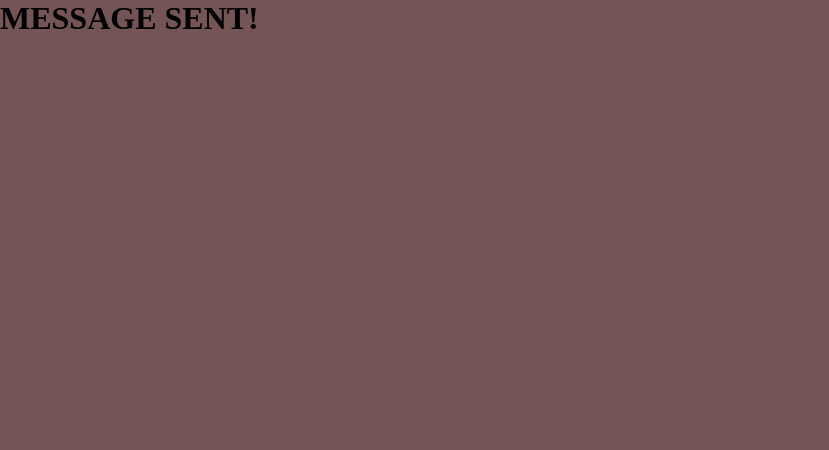
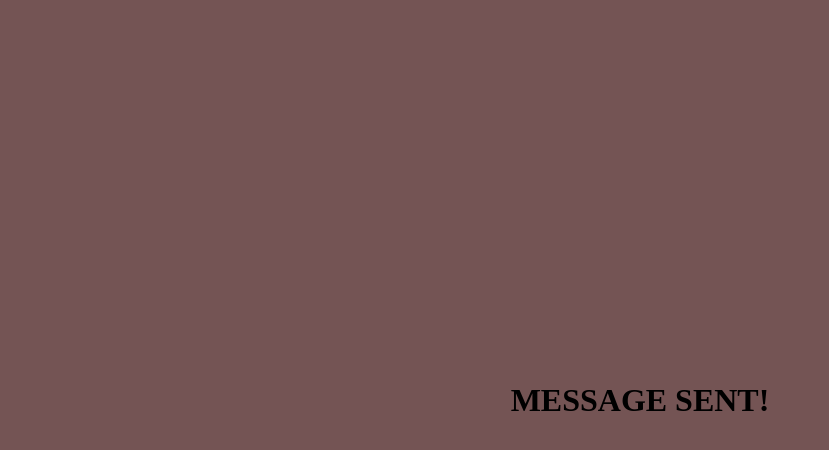
Before and after one commit to marvellous54/pvobarbing, a plain HTML site: page message.html in a window 1280 px wide. Shown: the whole page, without its empty margins (0-829 px from the left). Drawn offline with Linux system fonts and the light colour scheme.

Commit message:
Update index.css

```diff
--- a/index.css
+++ b/index.css
@@ -227,6 +227,12 @@ nav p{
     padding: 0.5em;
 }
 
+.message-sent{
+	height: 100vh;
+	display: flex;
+	justify-content: center;
+	align-items: center;
+}
 
 /*------------MEDIA_QUERY---------------------------------------------*/
 
```
